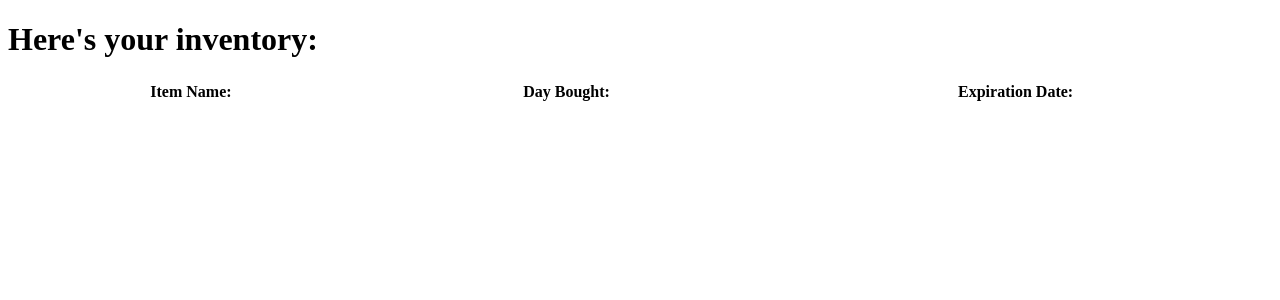
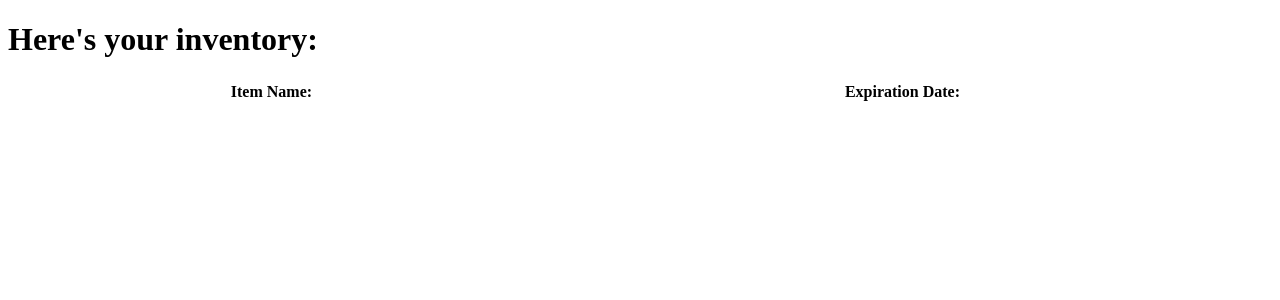
Before and after one commit to pasolano/cssiproject, a Python web app: template templates/inventory_table.html in a window 1280 px wide. Shown: the top 300 px of the page. Run offline with Jinja, Linux system fonts and the light colour scheme; the template is opened without the code that fills it, so the values that code supplies are empty.

Commit message:
Removed purchase date from inventory

```diff
--- a/inventory_input.html
+++ b/inventory_input.html
@@ -9,12 +9,10 @@
         Item Name:<br>
         <input type="text" name="item_name" >
         <br>
-        Day Bought:<br>
-        <input type="text" name="bought_date" >
-        <br>
         Expiration Date:<br>
         <input type="text" name="expiration_date" >
-        <br><br>
+        <br>
+        <br>
         <button type="submit"/> Take me to my inventory table! </button>
       </form>
 
--- a/main.py
+++ b/main.py
@@ -3,6 +3,7 @@ import webapp2
 import os
 import random
 import jinja2
+from google.appengine.ext import ndb
 
 
 
--- a/mainpage.html
+++ b/mainpage.html
@@ -35,8 +35,8 @@
           }
         </script> -->
 
-        <!-- <script src="https://apis.google.com/js/platform.js?onload=renderButton" async defer></script>
-        <div class="g-signin2" data-onsuccess="onSignIn" onclick="location.href='/account'"></div> -->
+      <script src="https://apis.google.com/js/platform.js?onload=renderButton" async defer></script>
+        <div class="g-signin2" data-onsuccess="onSignIn" onclick="location.href='/account'"></div>
     </center>
 
 
--- a/templates/inventory_table.html
+++ b/templates/inventory_table.html
@@ -5,22 +5,19 @@
 </head>
 <body>
   <h1>Here's your inventory:</h1>
-</body>
 <table style="width:100%">
   <tr>
     <th>Item Name:</th>
-    <th>Day Bought:</th>
     <th>Expiration Date:</th>
   </tr>
   <tr>
-    <td></td>
     <td></td>
     <td></td>
   </tr>
   <tr>
     <td></td>
     <td></td>
-    <td></td>
   </tr>
 </table>
+</body>
 </html>
```
Also changed, not shown: 1 other file.
